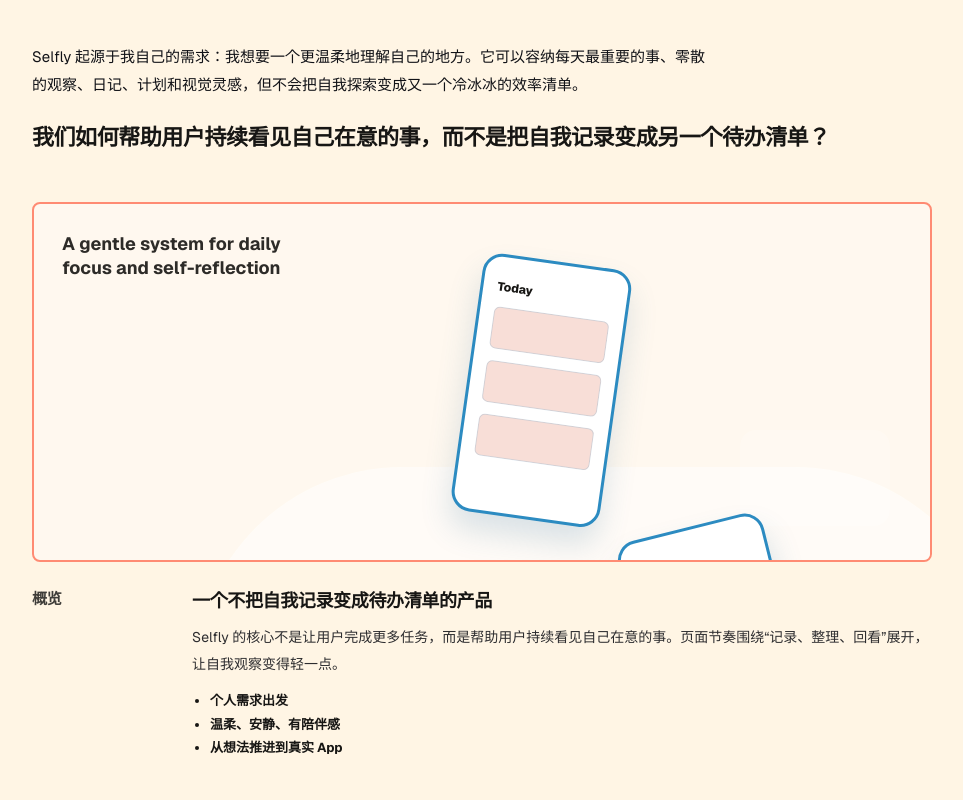
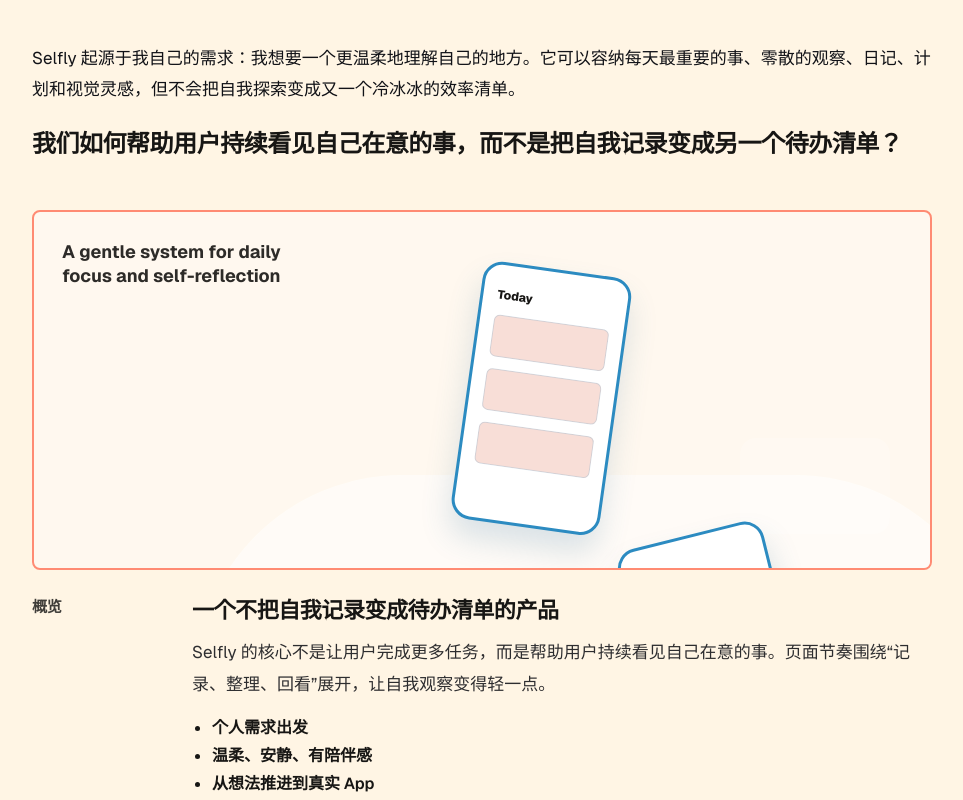
Before and after one commit to jaemin17/jaemin-portfolio, a Next.js app: page /projects/project-b in a window 1280 px wide. Shown: the part 700-1500 px from the top of the page, without its empty margins (158-1121 px from the left). Built offline with nearby package versions, Linux system fonts and the light colour scheme.

Commit message:
Improve featured project typography and fix reflection layout
Larger case study body, section titles, lists, and lead copy; remove
narrow max-width on the lead paragraph. Restore the two-column label
and content grid, and wrap reflection paragraphs so the grid places
all text in the right column.

```diff
--- a/src/app/projects/[slug]/page.tsx
+++ b/src/app/projects/[slug]/page.tsx
@@ -182,9 +182,11 @@ export default async function ProjectDetailPage({
 
             <section className={styles.caseReflection}>
               <h2>项目反思</h2>
-              {featured.reflection.map((item) => (
-                <p key={item}>{item}</p>
-              ))}
+              <div>
+                {featured.reflection.map((item) => (
+                  <p key={item}>{item}</p>
+                ))}
+              </div>
             </section>
           </>
         ) : null}
--- a/src/app/projects/[slug]/project.module.css
+++ b/src/app/projects/[slug]/project.module.css
@@ -206,16 +206,16 @@
 
 .caseLead p {
   color: var(--fg);
-  font-size: 15px;
-  line-height: 1.9;
-  max-width: 68ch;
+  font-size: 17px;
+  line-height: 1.85;
+  max-width: none;
 }
 
 .caseLead blockquote {
   margin-top: 20px;
   color: #171614;
-  font-size: 22px;
-  line-height: 1.55;
+  font-size: 24px;
+  line-height: 1.5;
   letter-spacing: -0.02em;
   font-weight: 700;
 }
@@ -282,27 +282,29 @@
 
 .caseText h3 {
   color: #171614;
-  font-size: 18px;
-  line-height: 1.45;
+  font-size: 22px;
+  line-height: 1.35;
   letter-spacing: -0.02em;
-  margin-bottom: 10px;
+  margin-bottom: 12px;
 }
 
 .caseText p,
 .caseReflection p {
   color: var(--fg);
   opacity: 0.88;
-  font-size: 14px;
-  line-height: 1.9;
+  font-size: 17px;
+  line-height: 1.85;
+  max-width: none;
 }
 
 .caseText ul {
-  margin-top: 12px;
-  padding-left: 18px;
+  margin-top: 14px;
+  padding-left: 20px;
   color: #171614;
-  font-size: 13px;
-  line-height: 1.8;
-  font-weight: 650;
+  font-size: 16px;
+  line-height: 1.75;
+  font-weight: 600;
+  max-width: none;
 }
 
 .caseReflection {
@@ -542,7 +544,7 @@
   }
 
   .caseLead blockquote {
-    font-size: 19px;
+    font-size: 21px;
   }
 
   .visualCaption {
```
